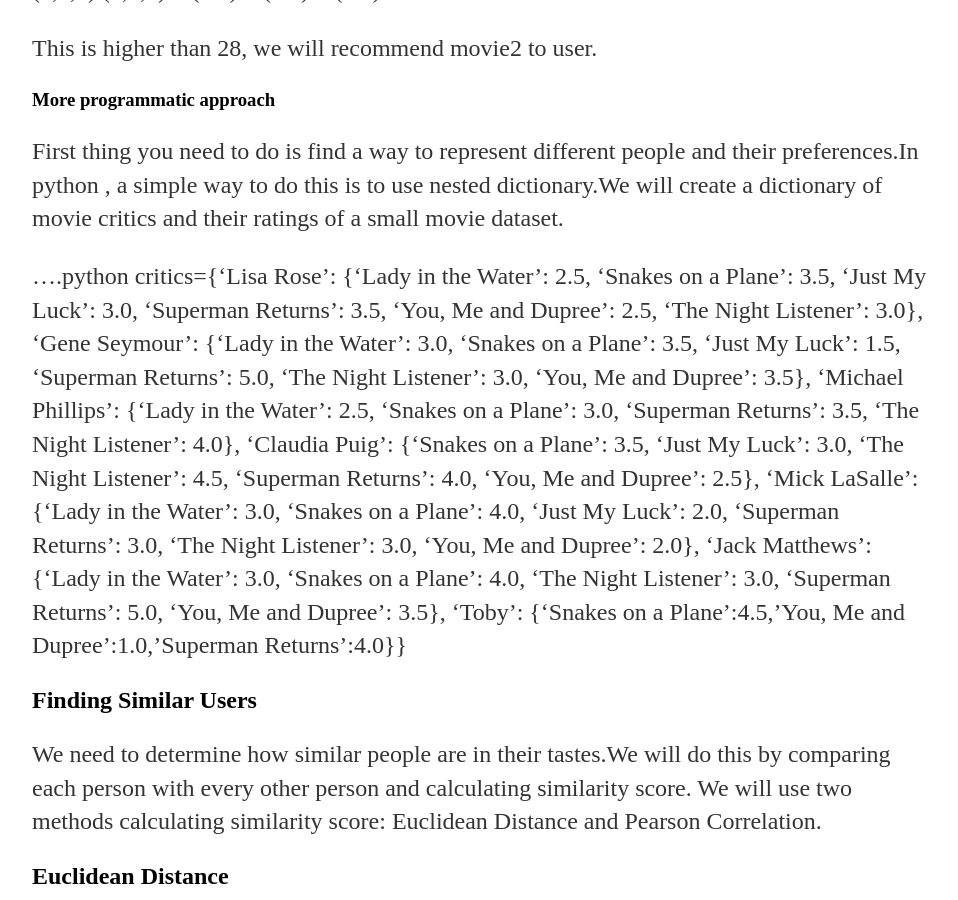
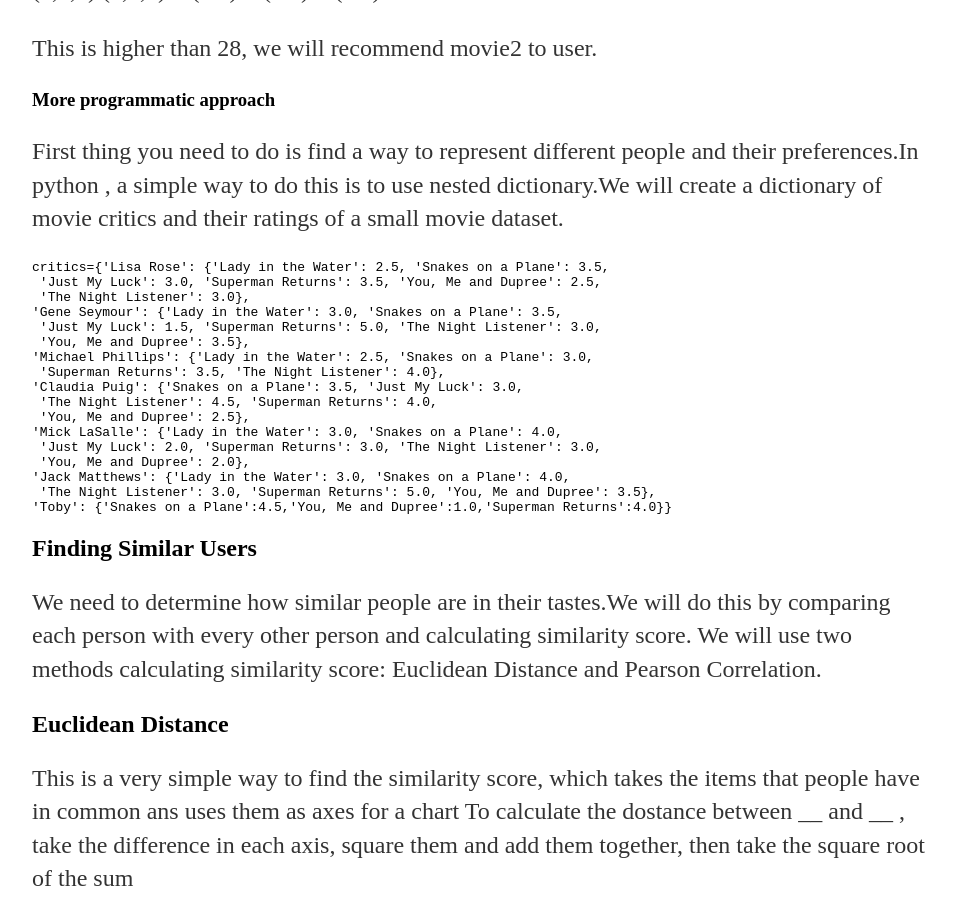
Before and after one commit to summii/summii.github.io, a Jekyll site: the page built from _posts/2017-09-26-making-recommendations.md, in a window 1280 px wide and 900 px high, scrolled down 1457 px. Shown: the whole window, without its empty margins (160-1118 px from the left). Built offline with Jekyll 4.4.1, drawn with Linux system fonts in a browser that asks for light colours.

Commit message:
Update 2017-09-26-making-recommendations.md

````diff
--- a/_posts/2017-09-26-making-recommendations.md
+++ b/_posts/2017-09-26-making-recommendations.md
@@ -46,7 +46,7 @@ This is higher than 28, we will recommend movie2 to user.
 First thing you need to do is find a way to represent different people and their preferences.In python , a simple way to do this is to use
 nested dictionary.We will create a dictionary of movie critics and their ratings of a small movie dataset.
 
-....python
+```python
 critics={'Lisa Rose': {'Lady in the Water': 2.5, 'Snakes on a Plane': 3.5,
  'Just My Luck': 3.0, 'Superman Returns': 3.5, 'You, Me and Dupree': 2.5,
  'The Night Listener': 3.0},
@@ -64,6 +64,7 @@ critics={'Lisa Rose': {'Lady in the Water': 2.5, 'Snakes on a Plane': 3.5,
 'Jack Matthews': {'Lady in the Water': 3.0, 'Snakes on a Plane': 4.0,
  'The Night Listener': 3.0, 'Superman Returns': 5.0, 'You, Me and Dupree': 3.5},
 'Toby': {'Snakes on a Plane':4.5,'You, Me and Dupree':1.0,'Superman Returns':4.0}}
+```
 
 ## Finding Similar Users
 
````
